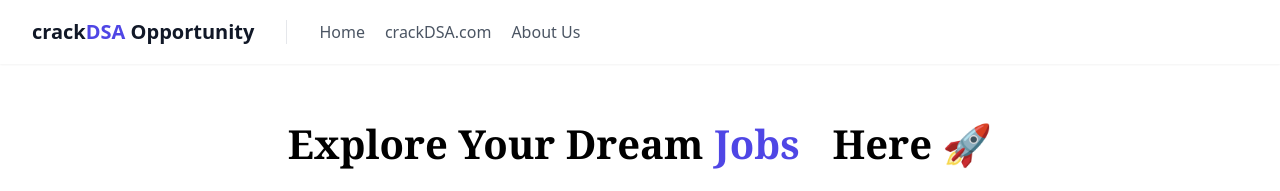
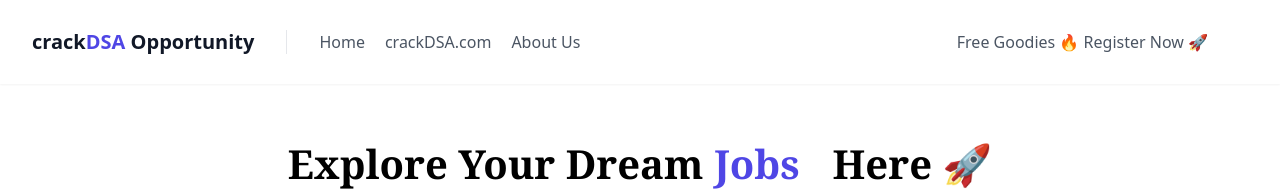
Before and after one commit to imabhinavawasthi/frontend-opportunity-crackdsa, a React (Create React App) app: page / in a window 1280 px wide. Shown: the top 191 px of the page. Built offline with nearby package versions, Linux system fonts and the light colour scheme; no server answers.

Commit message:
ns update

```diff
--- a/src/components/Navbar.js
+++ b/src/components/Navbar.js
@@ -17,13 +17,12 @@ const Navbar = () => {
                     </div>
 
 
-                        {/* <div className="inline-flex items-center ml-5 space-x-6 lg:justify-end">
+                        <div className="inline-flex items-center ml-5 space-x-6 lg:justify-end">
                             <button >
-                                <NavLink to='/admin' className="text-base font-medium leading-6 text-gray-600 whitespace-no-wrap transition duration-150 ease-in-out hover:text-gray-900">
-                                    Admin
-                                </NavLink>
+                            <a href="https://bit.ly/AA_MayCodeRush" target="_blank" className="mr-5 font-medium leading-6 text-gray-600 hover:text-gray-900">Free Goodies 🔥 Register Now 🚀</a>
+
                             </button>
-                        </div> */}
+                        </div>
 
                 </div>
             </section>
```
